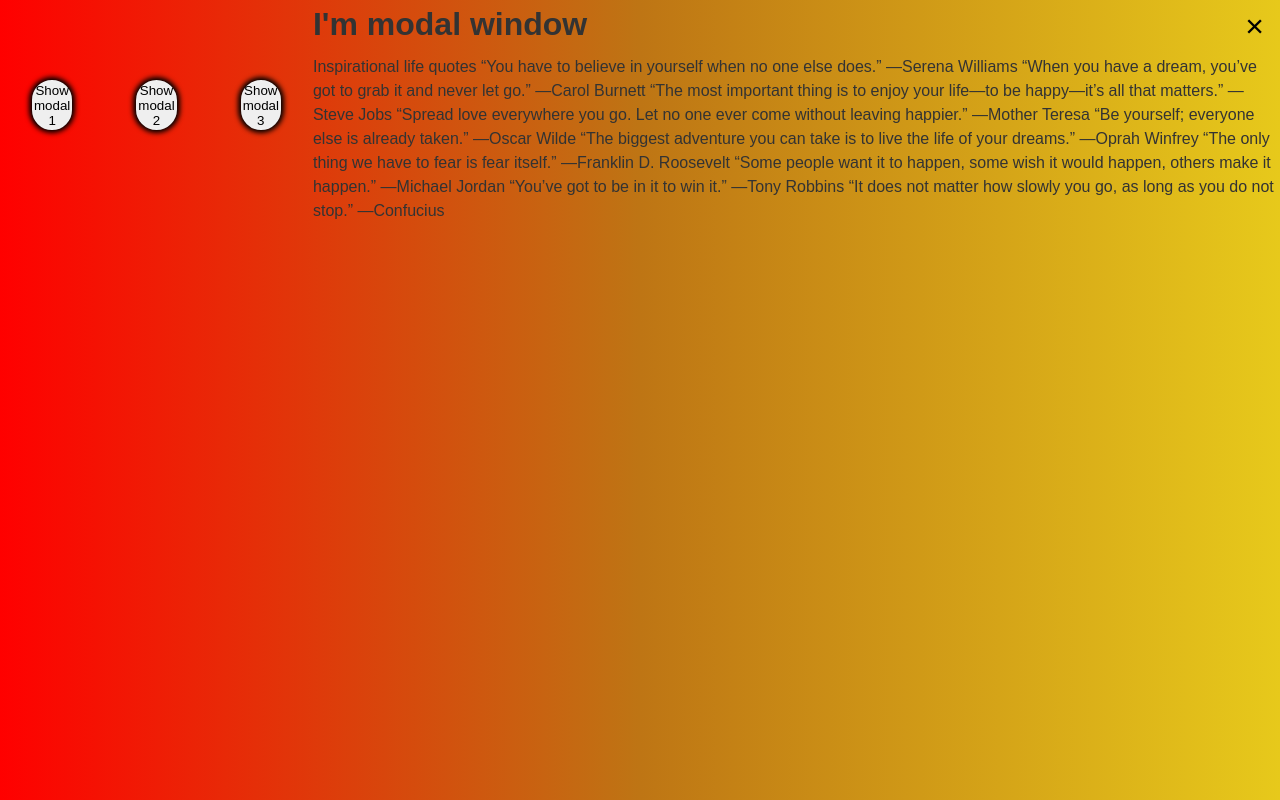
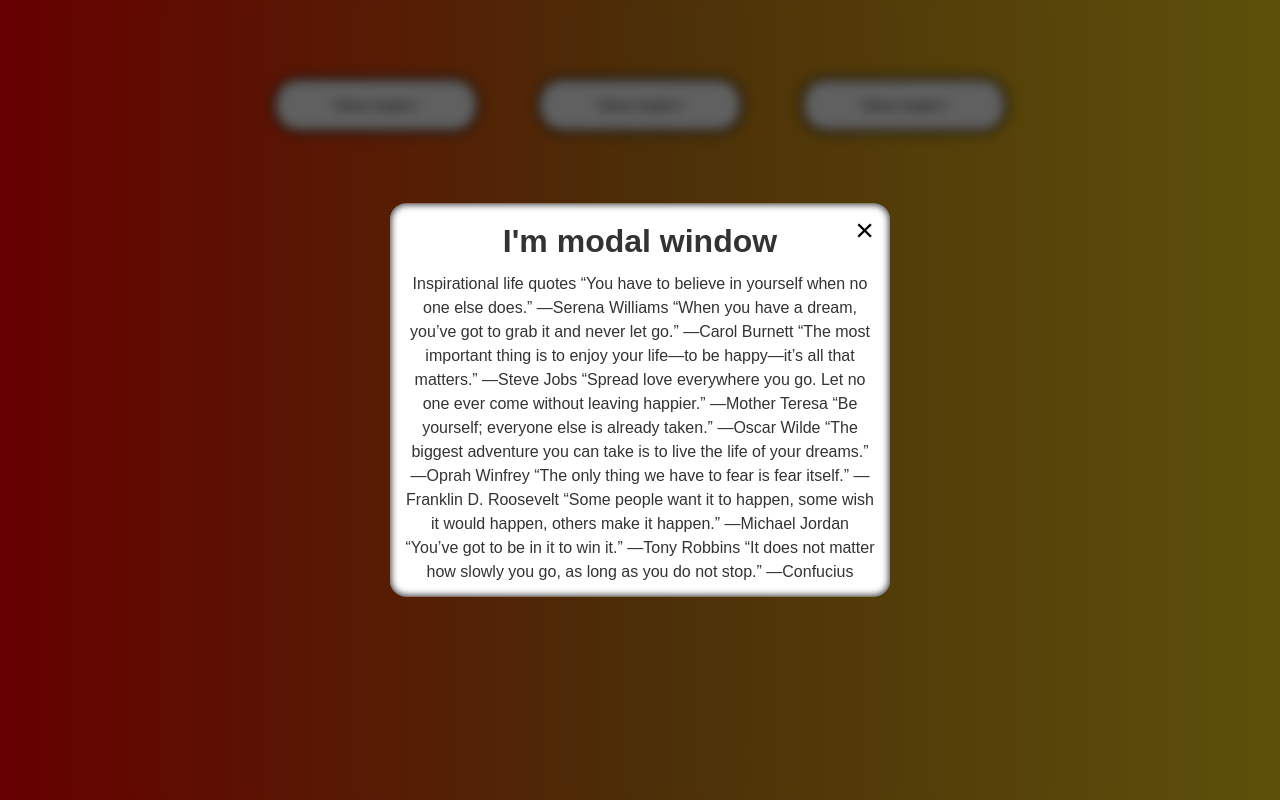
Before and after one commit to jonty35/modal-window, a plain HTML site: page index.html in a window 1280 px wide. Both pictures are taken after a click on the button "Show modal 1". Drawn offline with Linux system fonts and the light colour scheme.

Commit message:
html - script

```diff
--- a/index.html
+++ b/index.html
@@ -11,7 +11,7 @@
     <button class="start-button">Show modal 2</button>
     <button class="start-button">Show modal 3</button>
 
-    <div class="display-modal">
+    <div class="display modal">
         <button class="cancel">&times;</button>
             <h1>I'm modal window</h1>
                  <p>
@@ -30,6 +30,7 @@
                  </p>
     </div>
 
-    <div class="overlay-modal"></div>
+    <div class="overlay modal"></div>
+    <script src="script.js"></script>
   </body>
 </html>
```
